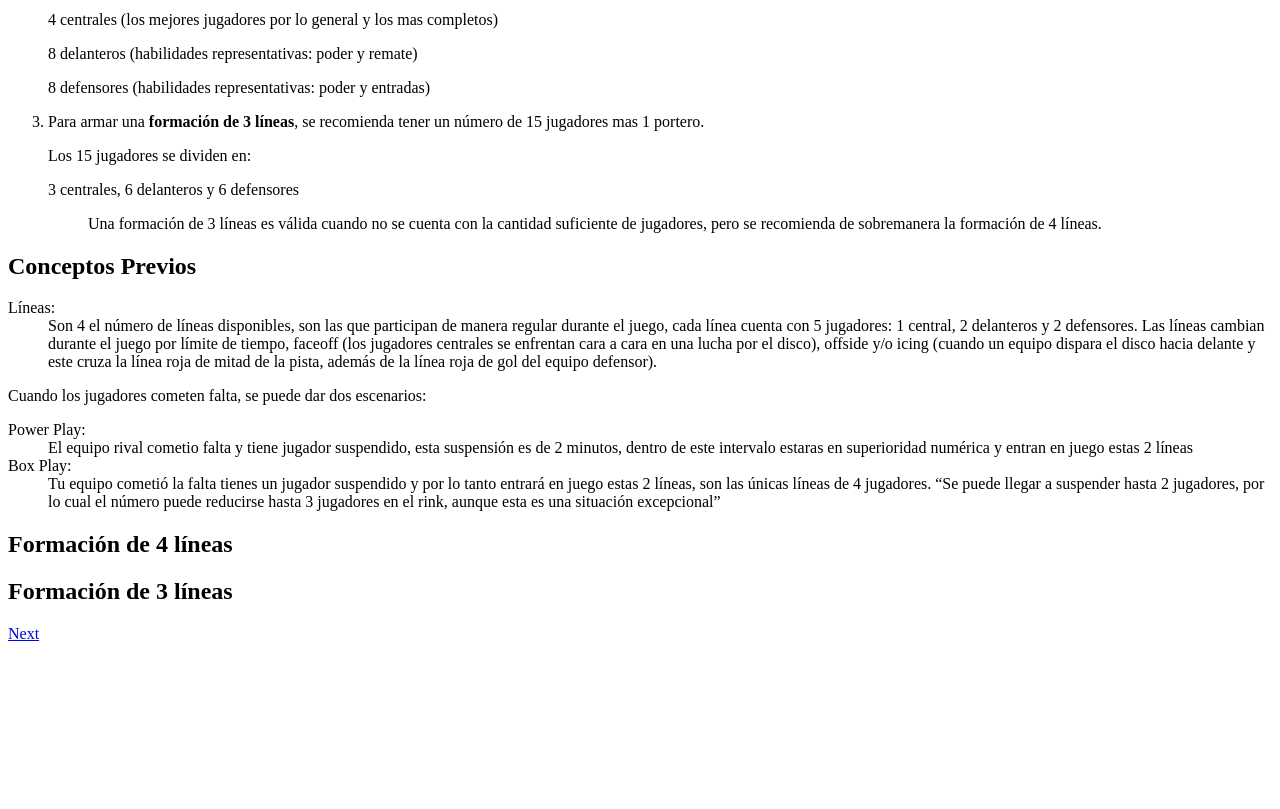
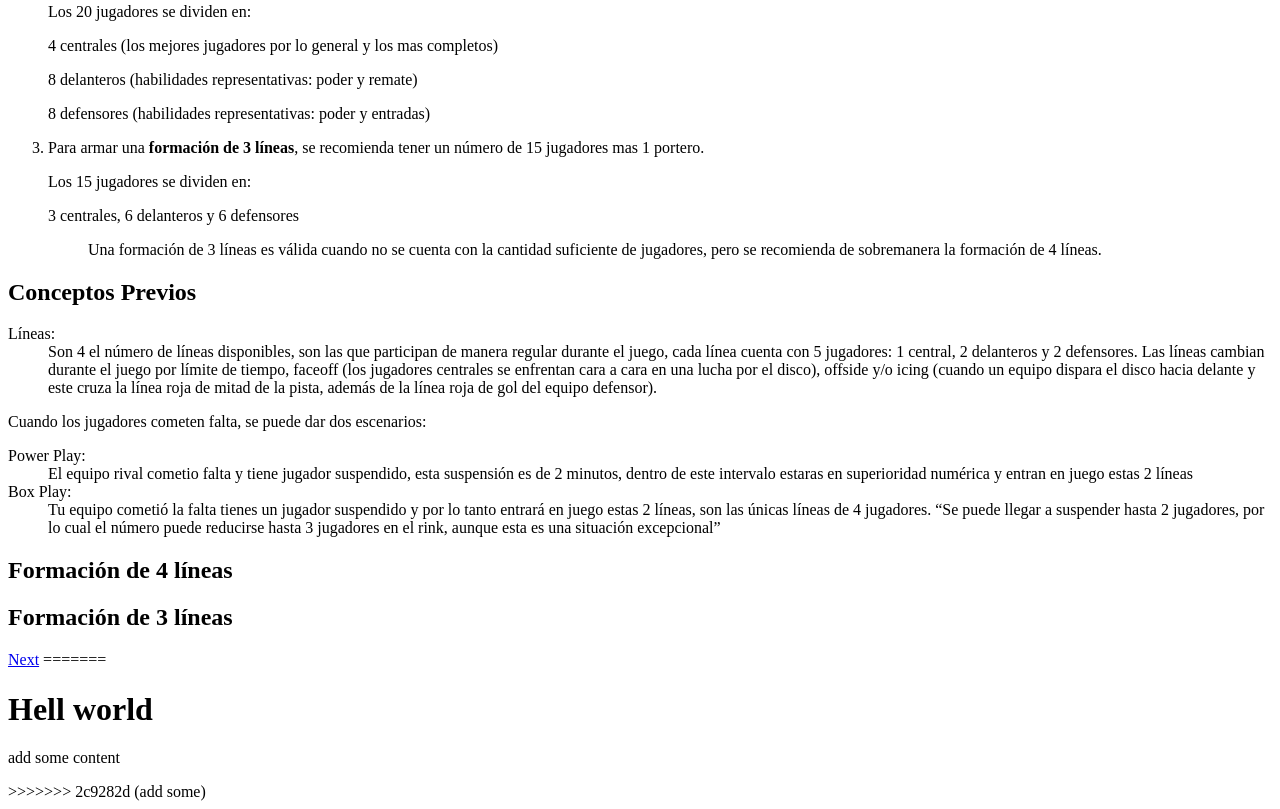
Before and after one commit to jrcl/tzed3tactica, a plain HTML site: page index.html in a window 1280 px wide. Shown: the part 407-1216 px from the top of the page. Before the commit the page ends 1058 px from the top, so only its background shows below. Drawn offline with Linux system fonts and the light colour scheme.

Commit message:
add page

```diff
--- a/index.html
+++ b/index.html
@@ -6,6 +6,7 @@
 	<title>Táctica: Formación Básica</title>
 </head>
 <body>
+<<<<<<< HEAD
 
 <h1>Formación Básica</h1>
 	<h2>Introducción</h2>
@@ -55,6 +56,10 @@
 	<h2>Formación de 3 líneas</h2>
 
 	<a href="page1.html">Next</a>
+=======
+	<h1>Hell world</h1>
+	<p>add some content</p>
+>>>>>>> 2c9282d (add some)
 
 </body>
 </html>
```
